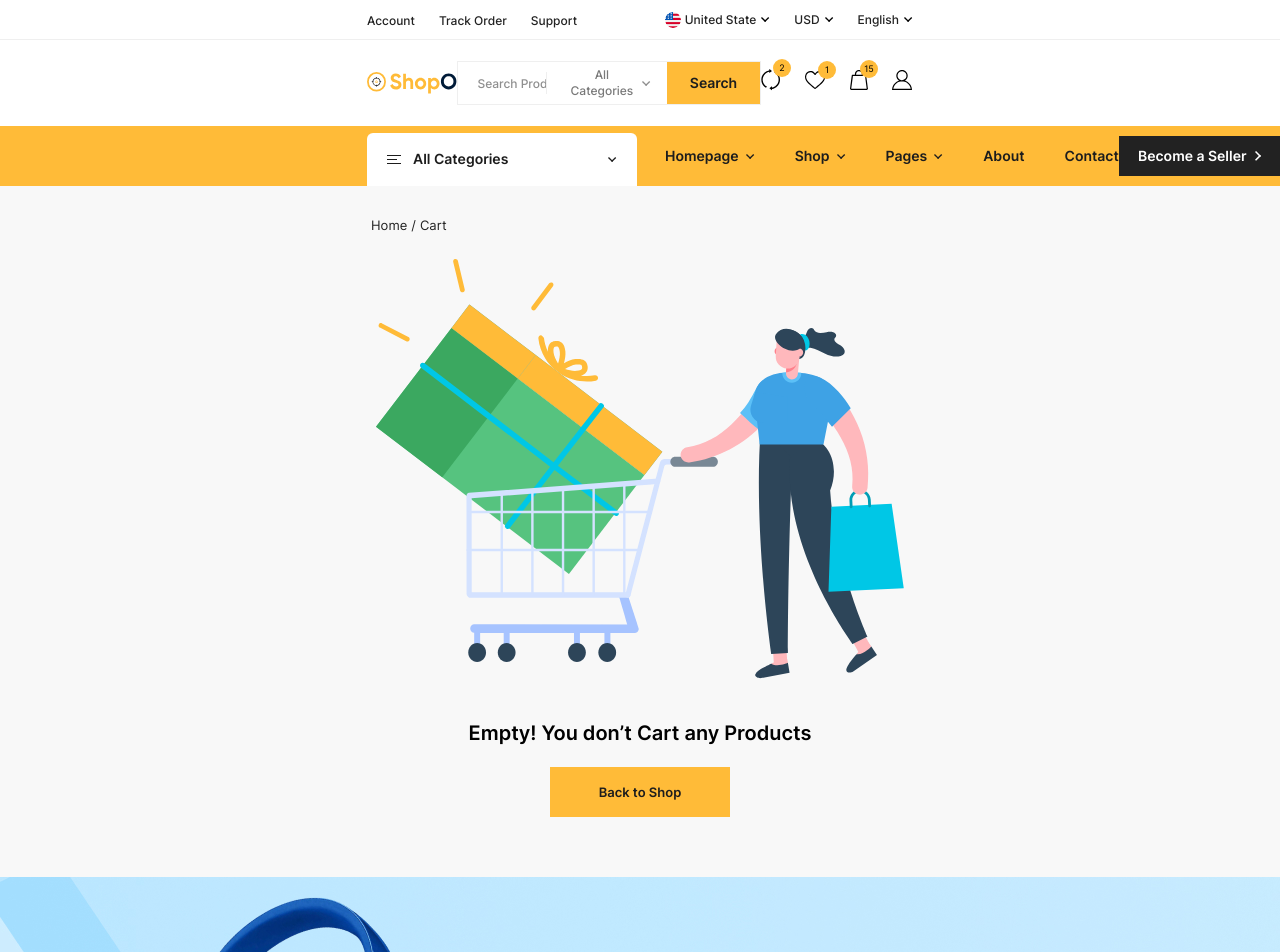
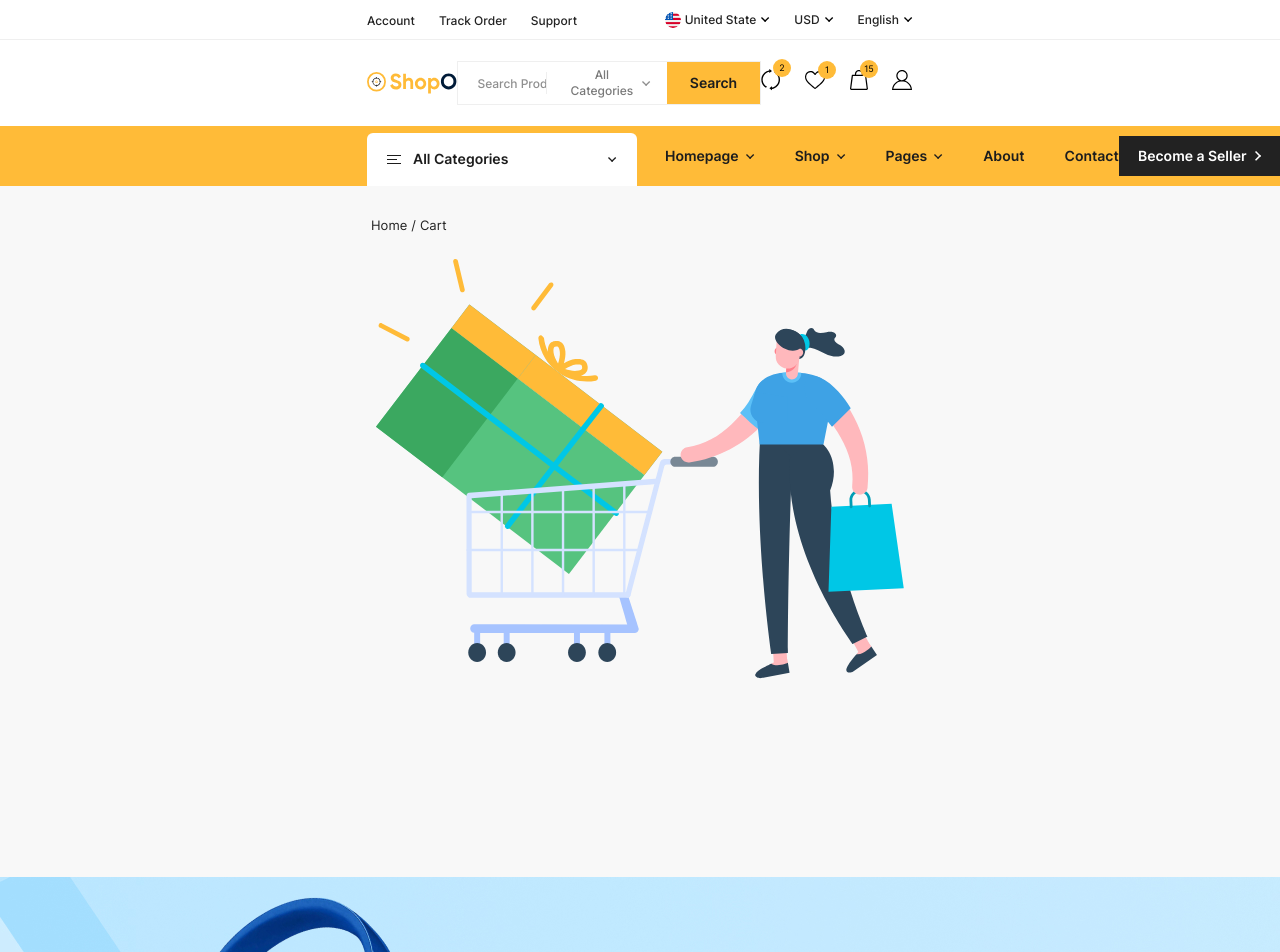
Before and after one commit to ifedayoagboola/bitsgiga-client, a React (Create React App) app: page /cart in a window 1280 px wide. Shown: the top 952 px of the page. Built offline with nearby package versions, Linux system fonts and the light colour scheme.

Commit message:
animation added

```diff
--- a/src/components/EmptyCardError/index.jsx
+++ b/src/components/EmptyCardError/index.jsx
@@ -8,7 +8,7 @@ export default function EmptyCardError() {
           <div className="mb-10">
             <Empty />
           </div>
-          <div className="empty-content w-full">
+          <div data-aos="fade-up" className="empty-content w-full">
             <h1 className="text-xl font-semibold text-center mb-5">
               Empty! You don’t Cart any Products
             </h1>
```
